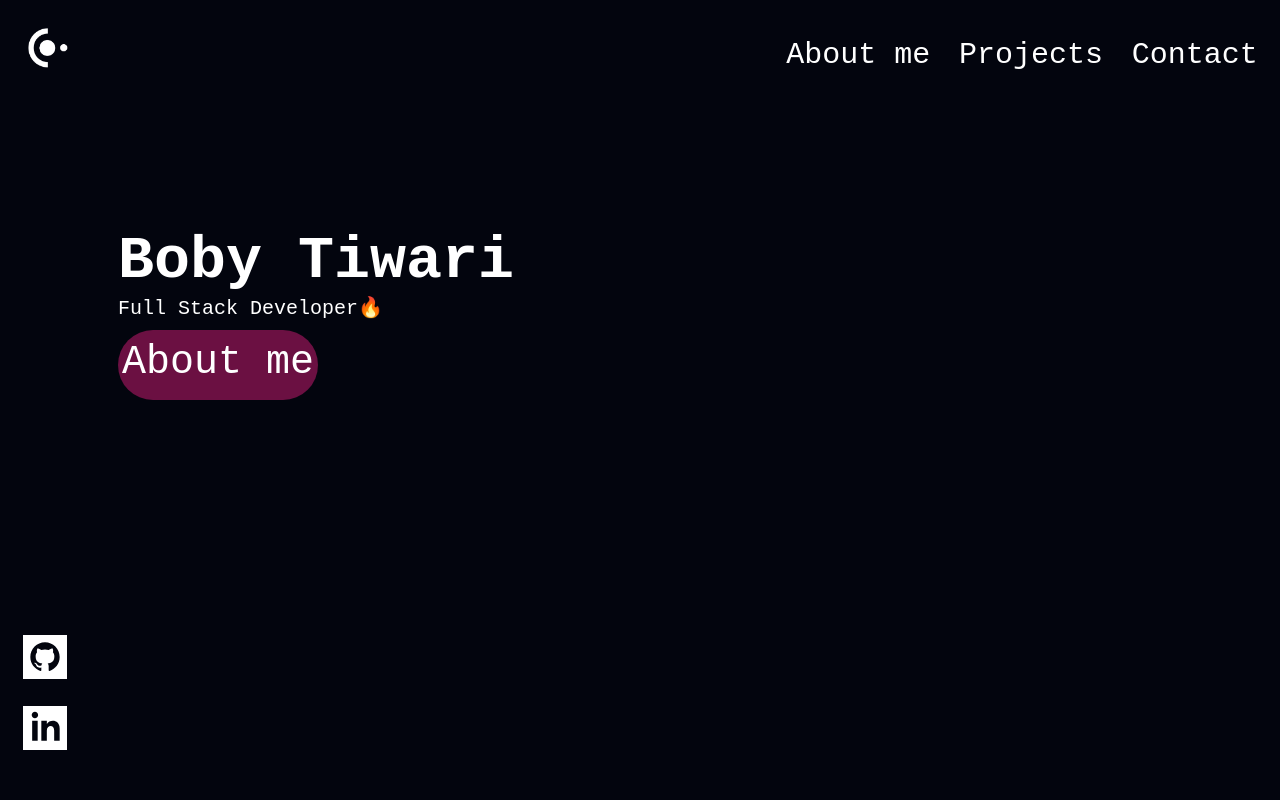
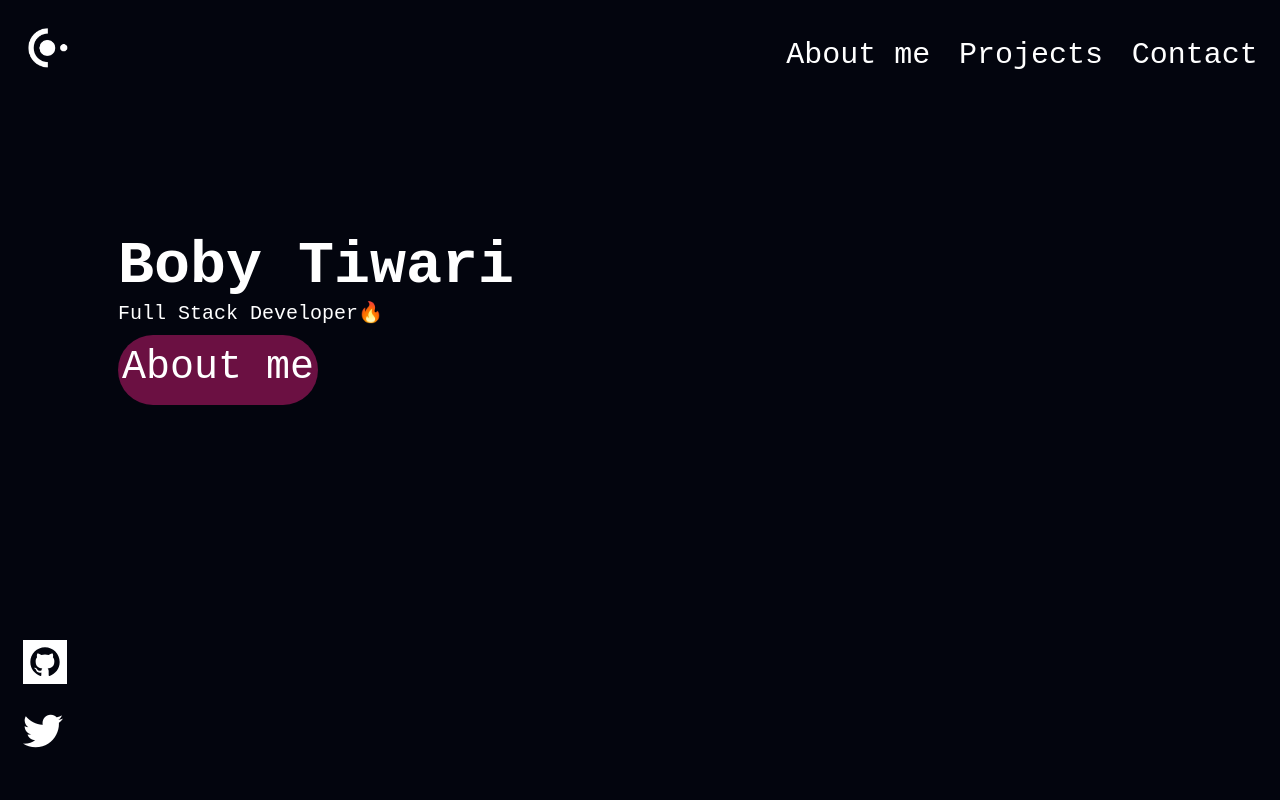
Before and after one commit to Boby900/front-website, a plain HTML site: page index.html in a window 1280 px wide. Shown: the top 800 px of the page. Drawn offline with Linux system fonts and the light colour scheme; a web font is replaced by a local one.

Commit message:
some changes in css

```diff
--- a/index.css
+++ b/index.css
@@ -127,7 +127,9 @@ h2{
     color: white;
 
 }
-
+i{
+    color: white;
+}
 .project-container > li {
     display: block;
     flex:0, 0, auto; /* Default */
--- a/index.html
+++ b/index.html
@@ -42,12 +42,8 @@
                         </svg></a>
                 </div>
                 <div class="svg1">
-                    <a href="https://in.linkedin.com" class="linkedin" target="_blank" title="Linkedin">
-                        <svg xmlns="http://www.w3.org/2000/svg" fill="#ffffff" width="44" height="44"
-                            viewBox="0 0 24 24">
-                            <path
-                                d="M0 0v24h24v-24h-24zm8 19h-3v-11h3v11zm-1.5-12.268c-.966 0-1.75-.79-1.75-1.764s.784-1.764 1.75-1.764 1.75.79 1.75 1.764-.783 1.764-1.75 1.764zm13.5 12.268h-3v-5.604c0-3.368-4-3.113-4 0v5.604h-3v-11h3v1.765c1.397-2.586 7-2.777 7 2.476v6.759z" />
-                        </svg></a>
+                    <a href="https://twitter.com/bobytiwari310?t=ReuFJkHV21dPRQPcvAMXDA&s=09" class="linkedin" target="_blank" title="Linkedin">
+                        <i class="fa-brands fa-twitter"></i></a>
                 </div>
             </div>
         </div>
```
